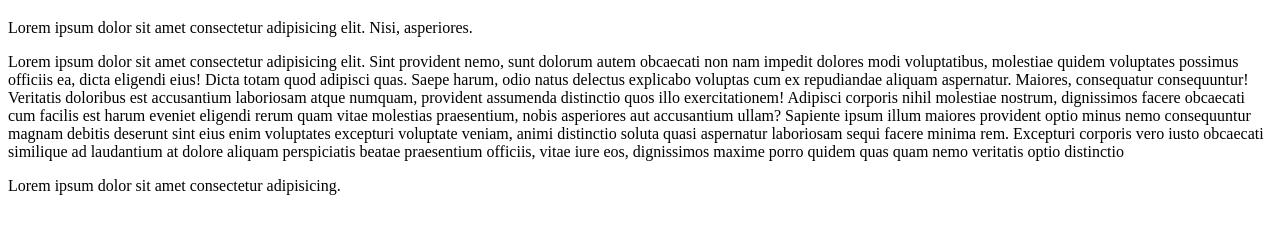
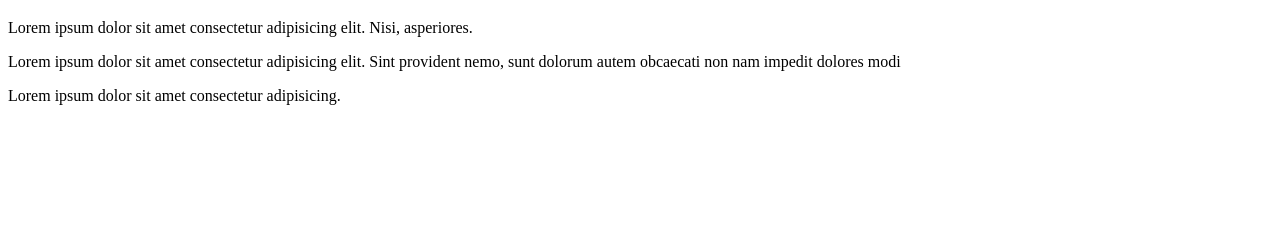
Before and after one commit to AlexBeltran97/taller-practica-yo, a plain HTML site: page hello.html in a window 1280 px wide. Shown: the part 61-294 px from the top of the page. Drawn offline with Linux system fonts and the light colour scheme.

Commit message:
se acorta texto

```diff
--- a/hello.html
+++ b/hello.html
@@ -14,20 +14,7 @@
     <p>
       Lorem ipsum dolor sit amet consectetur adipisicing elit. Sint provident
       nemo, sunt dolorum autem obcaecati non nam impedit dolores modi
-      voluptatibus, molestiae quidem voluptates possimus officiis ea, dicta
-      eligendi eius! Dicta totam quod adipisci quas. Saepe harum, odio natus
-      delectus explicabo voluptas cum ex repudiandae aliquam aspernatur.
-      Maiores, consequatur consequuntur! Veritatis doloribus est accusantium
-      laboriosam atque numquam, provident assumenda distinctio quos illo
-      exercitationem! Adipisci corporis nihil molestiae nostrum, dignissimos
-      facere obcaecati cum facilis est harum eveniet eligendi rerum quam vitae
-      molestias praesentium, nobis asperiores aut accusantium ullam? Sapiente
-      ipsum illum maiores provident optio minus nemo consequuntur magnam debitis
-      deserunt sint eius enim voluptates excepturi voluptate veniam, animi
-      distinctio soluta quasi aspernatur laboriosam sequi facere minima rem.
-      Excepturi corporis vero iusto obcaecati similique ad laudantium at dolore
-      aliquam perspiciatis beatae praesentium officiis, vitae iure eos,
-      dignissimos maxime porro quidem quas quam nemo veritatis optio distinctio
+
 
     </p>
     <p>Lorem ipsum dolor sit amet consectetur adipisicing.</p>
```
